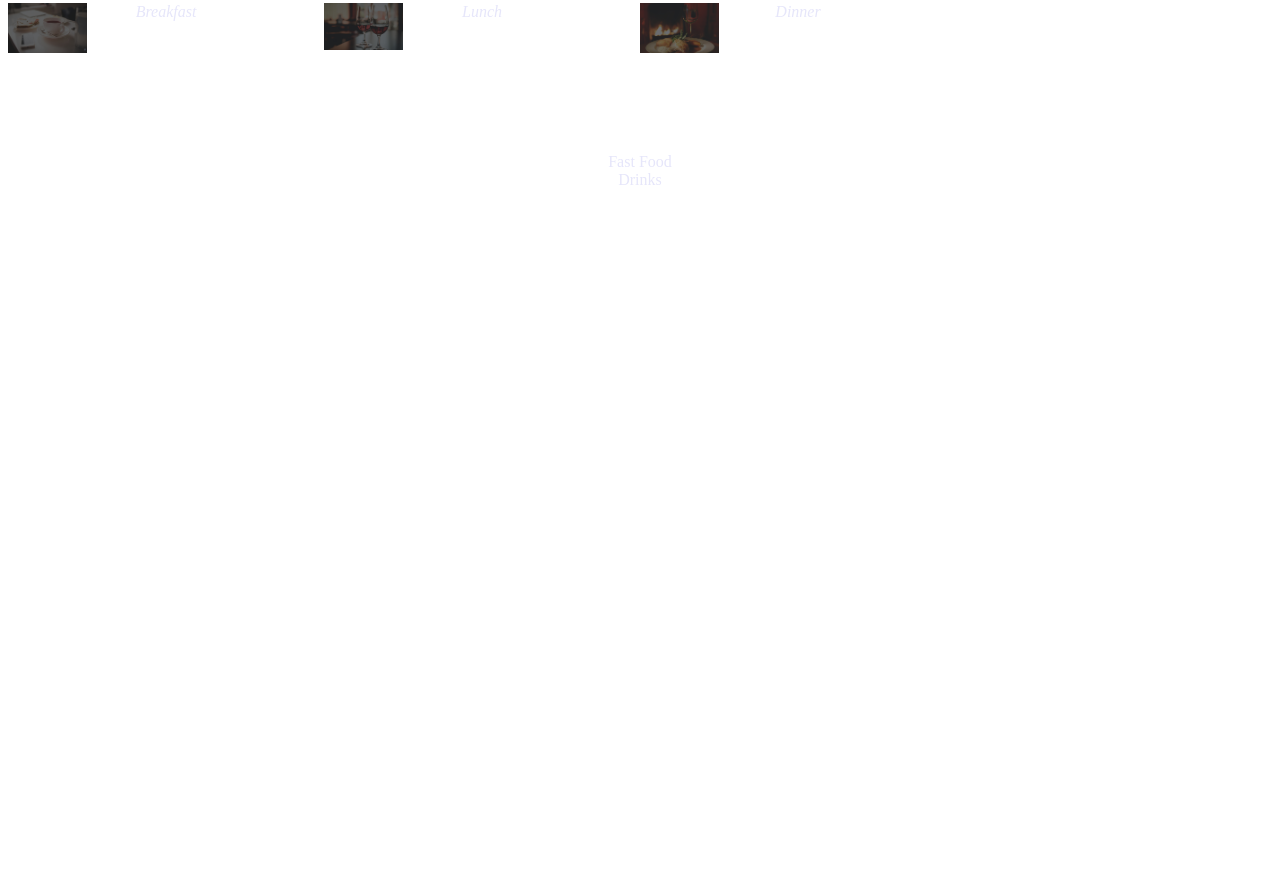
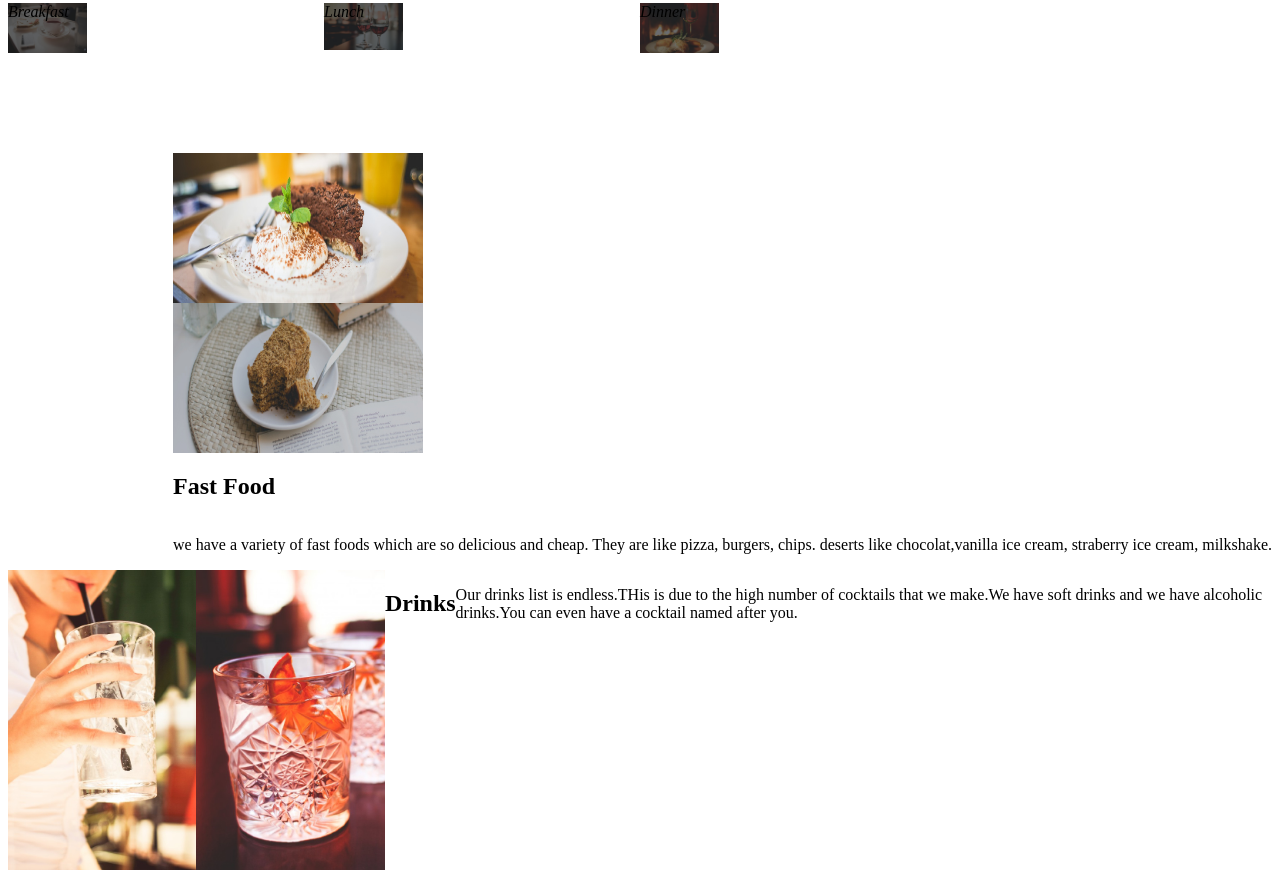
Before and after one commit to Allantoizmughus/Anitas-Kitchen, a plain HTML site: page index.html in a window 1280 px wide. Shown: the part 497-1375 px from the top of the page. Before the commit the page ends 800 px from the top, so only its background shows below. Drawn offline with Linux system fonts and the light colour scheme.

Commit message:
Add  images in the main

```diff
--- a/index.css
+++ b/index.css
@@ -9,10 +9,6 @@ body{
     height: 350px;
     background-size: 100% 350px;
     align-items: center;
-}
-div{
-    text-align: center;
-    color: lavender;
 }
 #image{
     position: inherit;
@@ -72,3 +68,15 @@ div{
     font-style: italic;
     background-repeat: no-repeat;
 }
+.container3{
+    display: flex;
+    justify-content: start;
+    flex-direction: column;
+    float: right;
+}
+.container4{
+    display: flex;
+    justify-content: start;
+    flex-direction: row;
+    float: left;
+}
--- a/index.html
+++ b/index.html
@@ -26,8 +26,30 @@
        </div>
         </div>
 
-        <div id="fastfood">Fast Food</div>
-        <div id="drinks">Drinks</div>
+
+    <main>
+        <div class="container3">
+            <img src="assets-2021/assets/fastFood1.jpg" height="150px" width="250px">
+            <img src="assets-2021/assets/fastFood2.jpg" height="150px" width="250px">
+            <h2>Fast Food</h2>
+            <p>we have a variety of fast foods which
+               are so delicious and cheap. They are
+               like pizza, burgers, chips. deserts like
+                chocolat,vanilla ice cream, straberry ice
+                cream, milkshake. </p>
+        </div>
+        <div class="container4">
+            <img src="assets-2021/assets/drink1.jpg" height="300px" width="200px">
+            <img src="assets-2021/assets/drink2.jpg" height="300px" width="200px">
+            <h2>Drinks</h2>
+            <p>Our drinks list is endless.THis is due to the
+               high number of cocktails that we make.We have
+               soft drinks and we have alcoholic drinks.You
+               can even have a cocktail named after you.</p>
+        </div>
+    </main>
+
+
 
     </body>
 </html>
```
